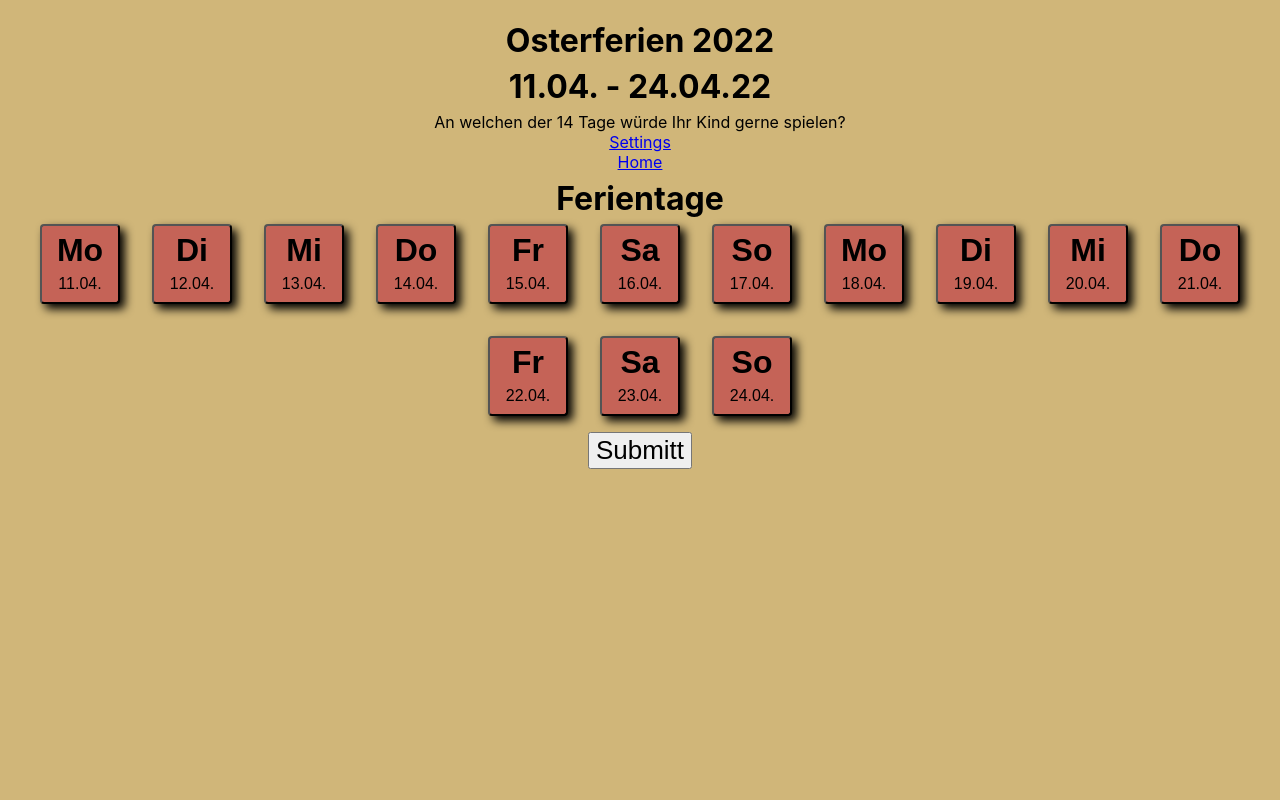
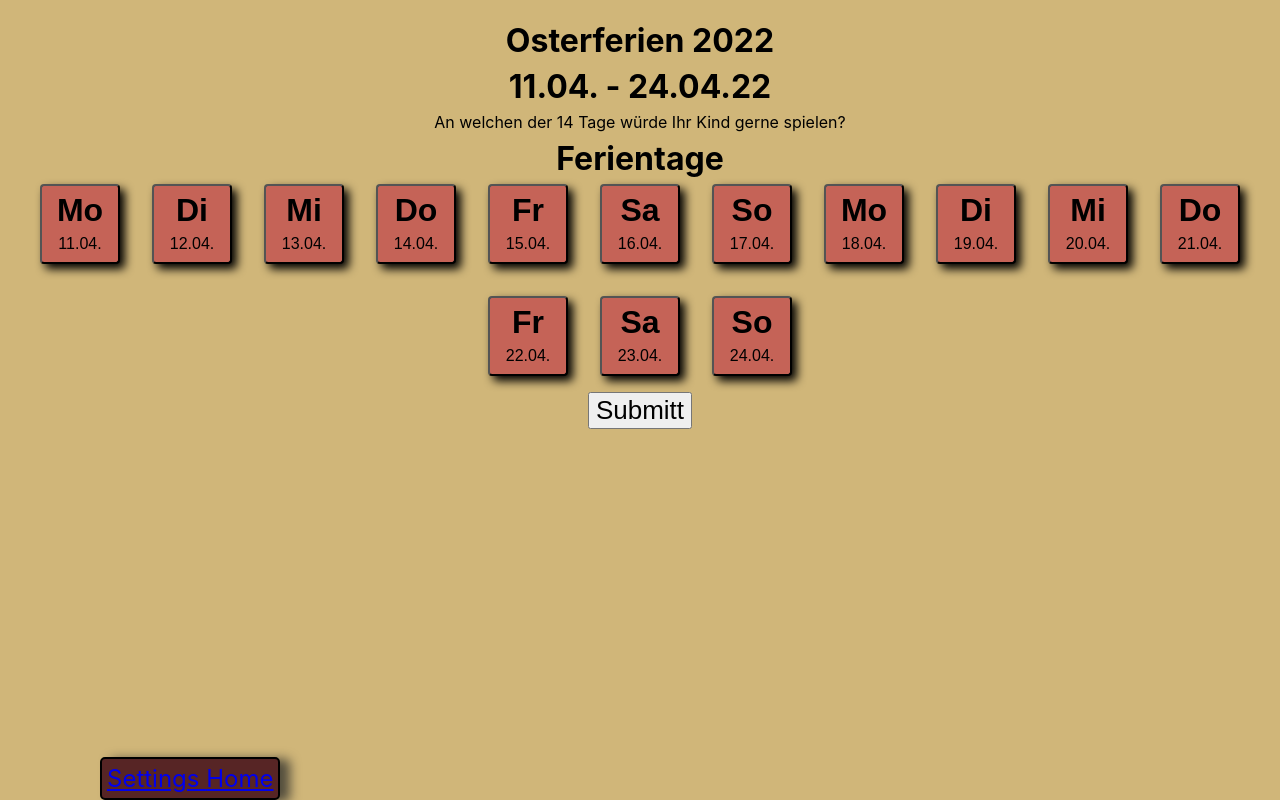
Before and after one commit to joachimHaag/Ferienapp, a React (Vite) app: page / in a window 1280 px wide. Built offline with nearby package versions, Linux system fonts and the light colour scheme.

Commit message:
Nav unten

```diff
--- a/src/App.css
+++ b/src/App.css
@@ -65,8 +65,23 @@ h2 {
 .input {
   direction: flex;
   padding: 50px;
-  color: blue;
+
   margin: 10px;
   height: 100px;
   width: 200px;
 }
+
+.Navi {
+  font-size: 1.5rem;
+  position: fixed;
+  bottom: 0px;
+  background-color: rgb(87, 37, 37);
+  z-index: 3;
+  padding: 5px;
+  border: 2px solid black;
+  box-shadow: 10px 2px 11px rgba(11, 18, 26, 0.637);
+  border-radius: 5px;
+  margin-left: 100px;
+  margin-right: auto;
+  text-decoration: none;
+}
--- a/src/App.jsx
+++ b/src/App.jsx
@@ -70,9 +70,11 @@ function App() {
       </header>
 
       <footer>
-        <NavLink to={"/settings"}>Settings</NavLink>
-        <br></br>
-        <NavLink to={"/"}>Home </NavLink>
+        <nav className="Navi">
+          <NavLink to={"/settings"}>Settings </NavLink>
+
+          <NavLink to={"/"}>Home </NavLink>
+        </nav>
       </footer>
       <Routes>
         <Route
@@ -95,3 +97,13 @@ function App() {
 }
 
 export default App;
+
+const Navi = styled.button`
+  height: 5rem;
+  width: 5rem;
+  margin: 1rem;
+  padding: 0;
+  font-size: 1rem;
+  border-radius: 5%;
+  box-shadow: 5px 5px 10px black;
+`;
```
